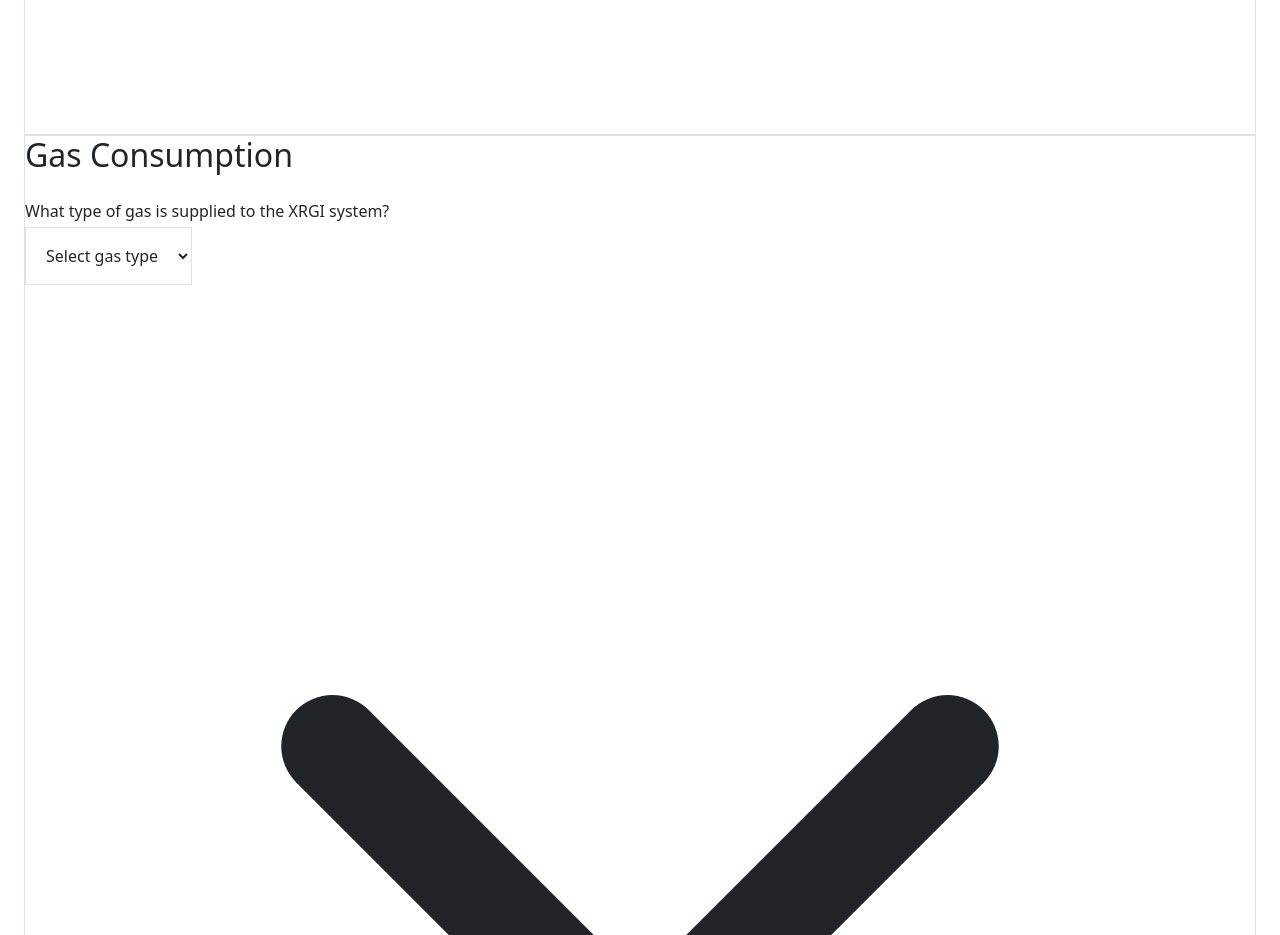
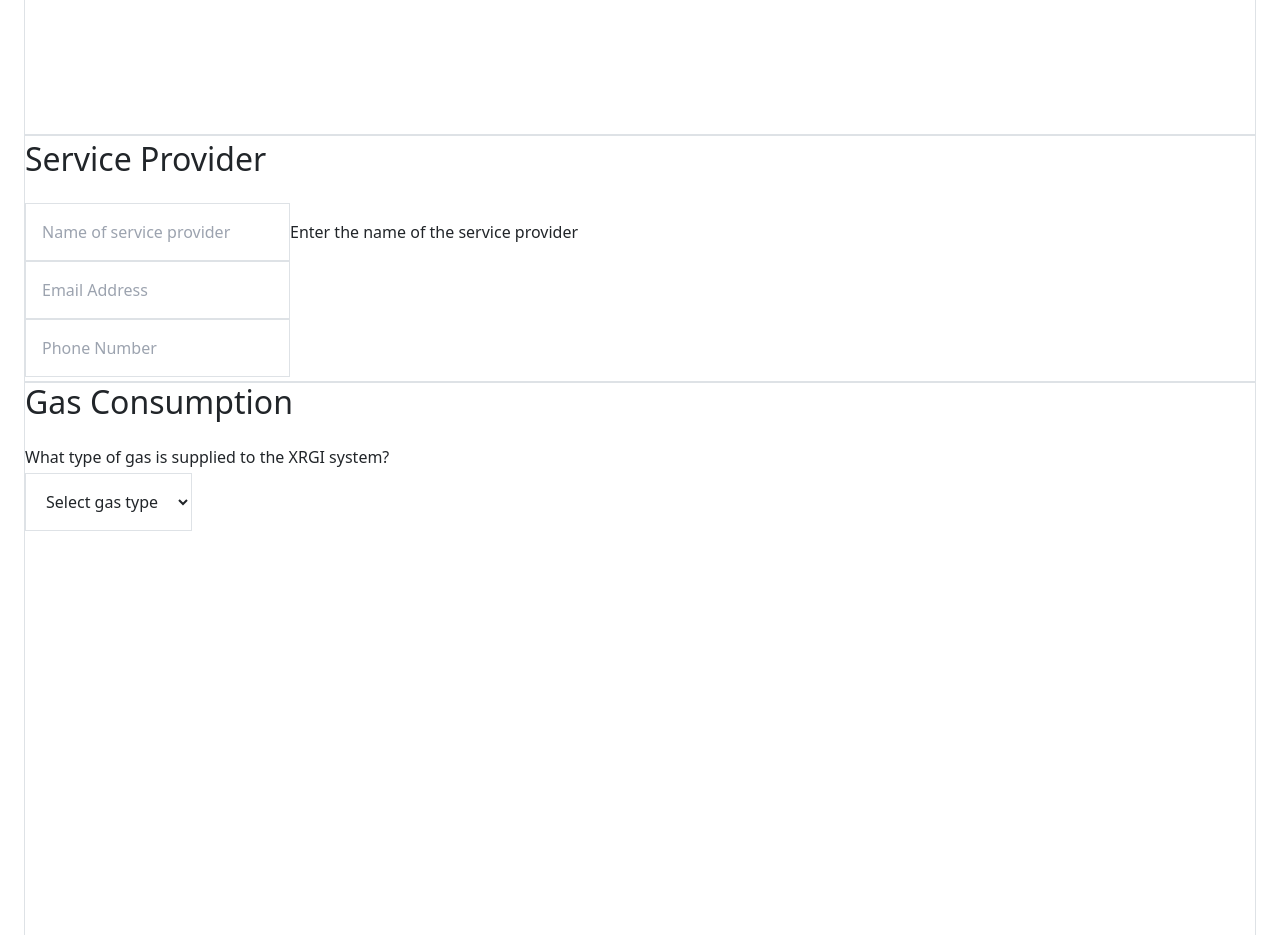
Before and after one commit to sumiran2855/Martin-dashboard, a Next.js app: page /dashboard/facilities/editFacilities/1 in a window 1280 px wide. Shown: the part 10920-11855 px from the top of the page. Built offline with nearby package versions, Linux system fonts and the light colour scheme; no server answers; sample sign-in values are in the browser's storage.

Commit message:
debugging code

```diff
--- a/src/components/dashboard/editFacilities.tsx
+++ b/src/components/dashboard/editFacilities.tsx
@@ -12,10 +12,15 @@ interface Facility {
   name: string;
   modelNumber: string;
   xrgiID: string;
-  SystemCostsInfo?: {
+  systemCosts?: {
     service_Costs: string;
     VAT_Deduction_Percent: string;
     VAT_Deduction: string;
+  };
+  serviceProvider?: {
+    name: string;
+    mailAddress: string;
+    phone: string;
   };
   gas_Consumption?: {
     annual_gas_consumption_m3: string;
@@ -28,8 +33,8 @@ interface Facility {
     fixed_costs_dkk: string;
     variable_costs_dkk: string;
   };
-  isInstalled:false,
-  DaSigned:true
+  isInstalled: true;
+  DaSigned: true;
 }
 
 export default function EditFacilities({ facilityId }: { facilityId: string }) {
@@ -68,7 +73,6 @@ export default function EditFacilities({ facilityId }: { facilityId: string }) {
   ) => {
     const { name, value } = e.target;
 
-
     setFacility((prev) => {
       if (!prev) return prev;
 
@@ -95,7 +99,16 @@ export default function EditFacilities({ facilityId }: { facilityId: string }) {
       const response = await apiRequest(
         `create-facility?id=${facilityId}`,
         "POST",
-        facility ?? undefined,
+        {
+          facility,
+          isInstalled: "true",
+          DaSigned: "true",
+          systemCosts: {
+            service_Costs: 22,
+            VAT_Deduction_Percent: 22,
+            VAT_Deduction: true,
+          },
+        },
         token,
         IdToken
       );
@@ -142,9 +155,9 @@ export default function EditFacilities({ facilityId }: { facilityId: string }) {
                   <div className="relative">
                     <input
                       type="text"
-                      name="SystemCostsInfo.service_Costs"
+                      name="systemCosts.service_Costs"
                       // defaultValue="5.75"
-                      value={facility?.SystemCostsInfo?.service_Costs ?? ""}
+                      value={facility?.systemCosts?.service_Costs }
                       onChange={handleChange}
                       className="p-3 border border-gray-300 rounded-lg w-full  focus:ring-2 focus:ring-blue-300"
                     />
@@ -185,9 +198,9 @@ export default function EditFacilities({ facilityId }: { facilityId: string }) {
                     </label>
                     <input
                       type="text"
-                      name="SystemCostsInfo.VAT_Deduction_Percent"
+                      name="systemCosts.VAT_Deduction_Percent"
                       // defaultValue="0.0765"
-                      value={facility?.SystemCostsInfo?.VAT_Deduction_Percent ?? ""}
+                      value={facility?.systemCosts?.VAT_Deduction_Percent }
                       onChange={handleChange}
                       className="p-3 border border-gray-300 rounded-lg w-full  focus:ring-2 focus:ring-blue-300"
                     />
@@ -201,8 +214,8 @@ export default function EditFacilities({ facilityId }: { facilityId: string }) {
                       <select
                         className="appearance-none p-3 border border-gray-300 rounded-lg w-full  focus:ring-2 focus:ring-blue-300 pr-10 cursor-pointer"
                         // defaultValue="Ja"
-                        name="SystemCostsInfo.VAT_Deduction"
-                        value={facility?.SystemCostsInfo?.VAT_Deduction}
+                        name="systemCosts.VAT_Deduction"
+                        value={facility?.systemCosts?.VAT_Deduction ?? "Yes"}
                         onChange={handleChange}
                       >
                         <option>Yes</option>
@@ -224,6 +237,51 @@ export default function EditFacilities({ facilityId }: { facilityId: string }) {
                       </span>
                     </div>
                   </div>
+                </div>
+              </div>
+            </div>
+          </div>
+
+          <div className="bg-white px-6 py-1 rounded-lg mb-6 border border-gray-200">
+            <div className="p-6 rounded-lg mb-6">
+              <h2 className="text-lg text-[#082351DE] font-semibold mb-4">
+                Service Provider
+              </h2>
+              <div className="grid grid-cols-1 md:grid-cols-2 gap-4">
+                <div>
+                  <input
+                    type="text"
+                    name="serviceProvider.name"
+                    placeholder="Name of service provider"
+                    className="p-3 border rounded-lg w-full"
+                    value={facility?.serviceProvider?.name ?? ""}
+                    onChange={handleChange}
+                  />
+                  <label className="text-gray-500 text-sm mt-1 block ml-3">
+                    Enter the name of the service provider
+                  </label>
+                </div>
+
+                <div>
+                  <input
+                    type="text"
+                    name="serviceProvider.mailAddress"
+                    placeholder="Email Address"
+                    className="p-3 border rounded-lg w-full"
+                    value={facility?.serviceProvider?.mailAddress ?? ""}
+                    onChange={handleChange}
+                  />
+                </div>
+
+                <div className="md:col-span-1">
+                  <input
+                    type="text"
+                    name="serviceProvider.phone"
+                    placeholder="Phone Number"
+                    className="p-3 border rounded-lg w-full"
+                    value={facility?.serviceProvider?.phone}
+                    onChange={handleChange}
+                  />
                 </div>
               </div>
             </div>
@@ -273,7 +331,9 @@ export default function EditFacilities({ facilityId }: { facilityId: string }) {
                   <input
                     type="text"
                     name="gas_Consumption.annual_gas_consumption_m3"
-                    value={facility?.gas_Consumption?.annual_gas_consumption_m3 ?? ""}
+                    value={
+                      facility?.gas_Consumption?.annual_gas_consumption_m3 ?? ""
+                    }
                     onChange={handleChange}
                     placeholder="m³"
                     className="p-3 border border-gray-300 rounded-lg w-full bg-white focus:ring-2 focus:ring-blue-300"
```
Also changed, not shown: src/app/createProfile/page.tsx (+9 -8 lines), src/components/dashboard/facilities.tsx (+9 -0 lines), src/controller/facility/createFacility.ts (+7 -2 lines).
